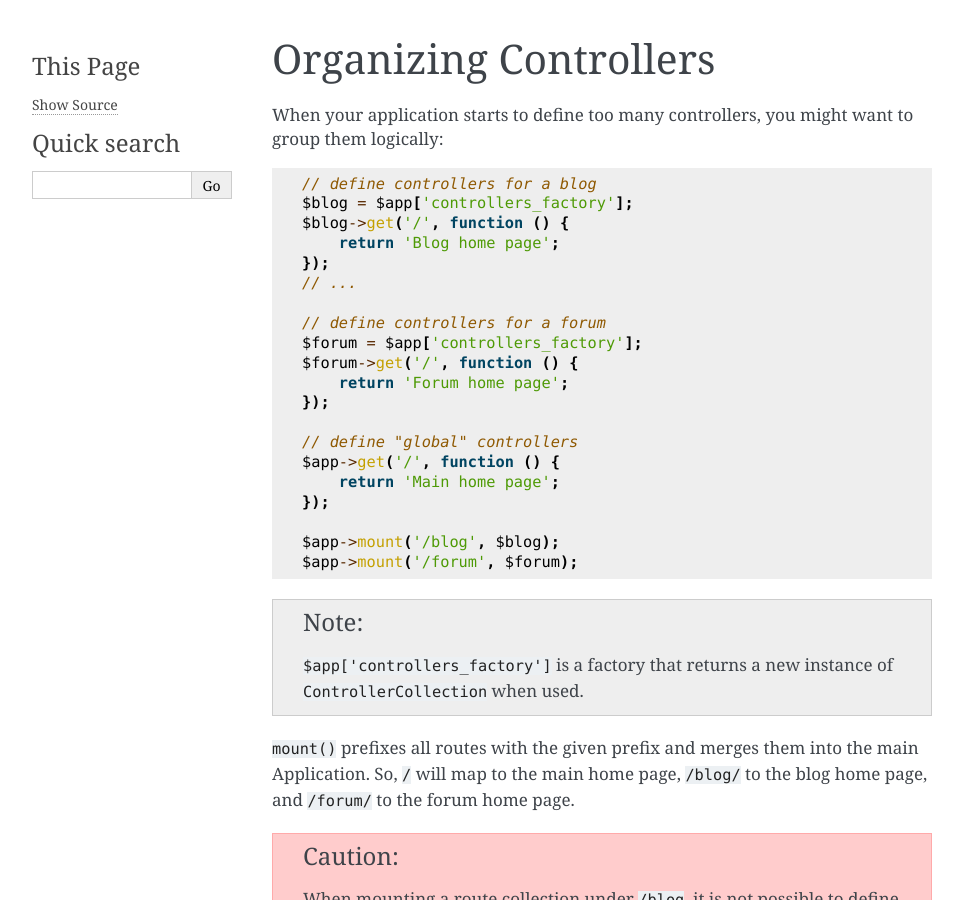
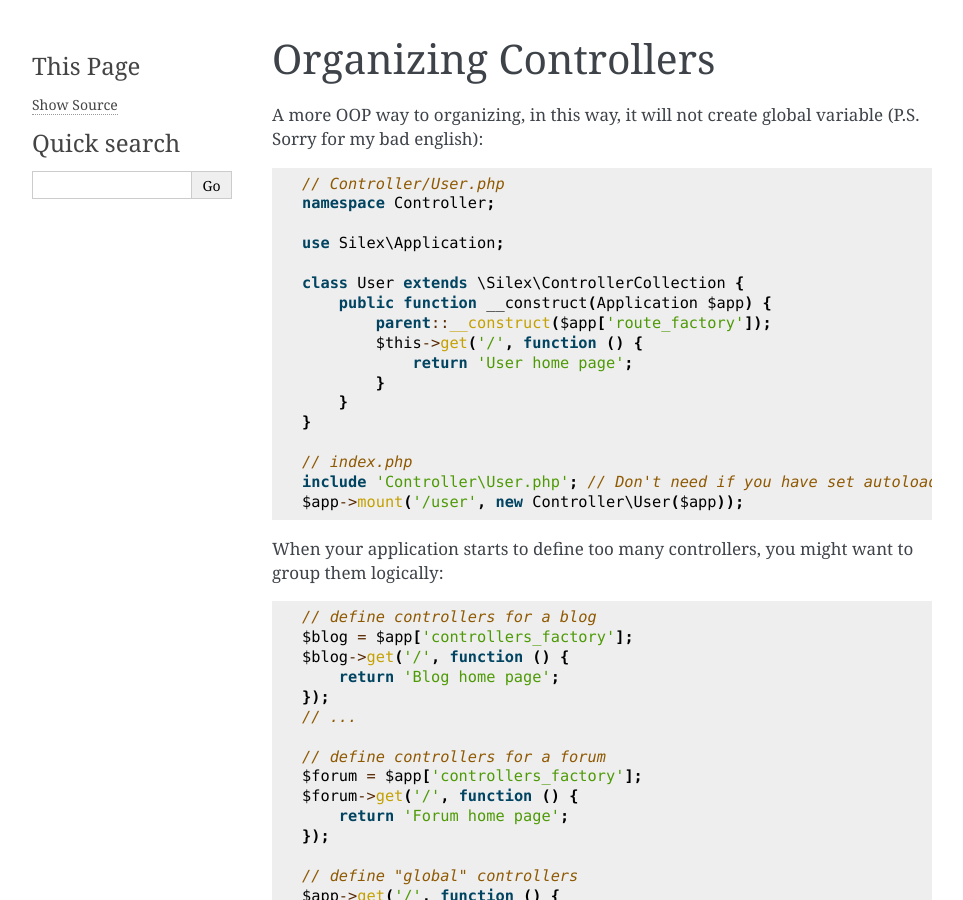
Before and after one commit to silexphp/Silex, a Sphinx documentation site: the page built from doc/organizing_controllers.rst, in a window 1280 px wide and 900 px high. Shown: the whole window, without its empty margins (148-1111 px from the left). Built offline with Sphinx 7.4.7, drawn with Linux system fonts in a browser that asks for light colours; pages that are not in the unit, such as notebooks, are missing from menus.

Commit message:
Update doc/organizing_controllers.rst
OOP way to Organizing Controllers

```diff
--- a/doc/organizing_controllers.rst
+++ b/doc/organizing_controllers.rst
@@ -1,5 +1,26 @@
 Organizing Controllers
 ======================
+
+A more OOP way to organizing, in this way, it will not create global variable
+(P.S. Sorry for my bad english)::
+
+    // Controller/User.php
+    namespace Controller;
+
+    use Silex\Application;
+
+    class User extends \Silex\ControllerCollection {
+        public function __construct(Application $app) {
+            parent::__construct($app['route_factory']);
+            $this->get('/', function () {
+                return 'User home page';
+            }
+        }
+    }
+
+    // index.php
+    include 'Controller\User.php'; // Don't need if you have set autoload
+    $app->mount('/user', new Controller\User($app));
 
 When your application starts to define too many controllers, you might want to
 group them logically::
```
